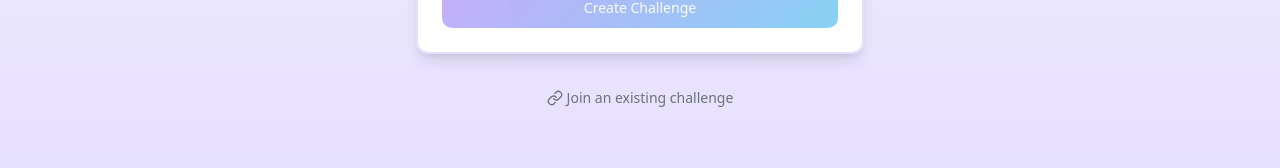
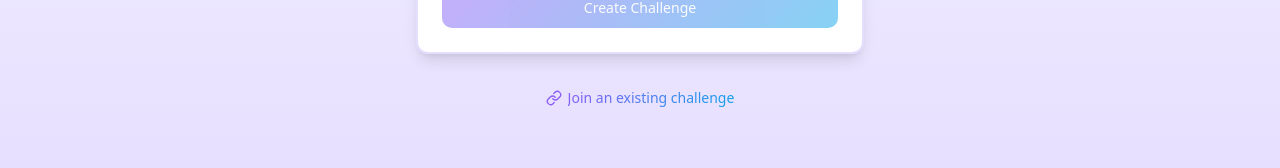
Before and after one commit to takitani-felipe/no-phone-zone-duel, a React (Vite) app: page / in a window 1280 px wide. Shown: the part 694-862 px from the top of the page. Built offline with nearby package versions, Linux system fonts and the light colour scheme.

Commit message:
Refactor: Improve visibility of elements

```diff
--- a/src/pages/HomePage.tsx
+++ b/src/pages/HomePage.tsx
@@ -1,4 +1,3 @@
-
 import React, { useState } from 'react';
 import { useNavigate } from 'react-router-dom';
 import { Button } from '@/components/ui/button';
@@ -120,15 +119,15 @@ const HomePage: React.FC = () => {
       <div className="text-center">
         <Button
           variant="ghost"
-          className="text-gray-500 hover:text-gray-700 text-sm"
+          className="text-gray-600 hover:text-duel-purple text-sm hover:bg-duel-light transition-colors"
           onClick={() => setIsJoining(!isJoining)}
         >
           {isJoining ? (
             <>Want to create a challenge?</>
           ) : (
-            <div className="flex items-center gap-1">
-              <Link className="h-4 w-4" />
-              <span>Join an existing challenge</span>
+            <div className="flex items-center gap-1.5 font-medium">
+              <Link className="h-5 w-5 text-duel-purple" />
+              <span className="bg-duel-gradient bg-clip-text text-transparent">Join an existing challenge</span>
             </div>
           )}
         </Button>
```
